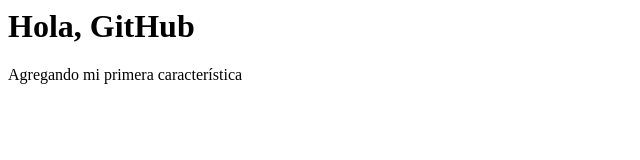
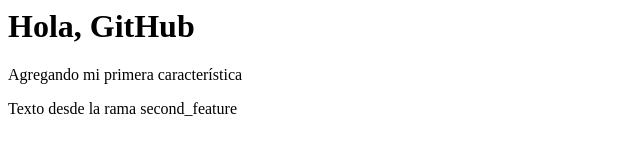
Before and after one commit to XleonGamesX/Taller_gitII, a plain HTML site: page index.html in a window 1280 px wide. Shown: the whole page, without its empty margins (0-640 px from the left). Drawn offline with Linux system fonts and the light colour scheme.

Commit message:
Cambio para generar conflicto

```diff
--- a/index.html
+++ b/index.html
@@ -1,2 +1,3 @@
 <h1>Hola, GitHub</h1>
 <p>Agregando mi primera característica</p>
+<p>Texto desde la rama second_feature</p>
```
